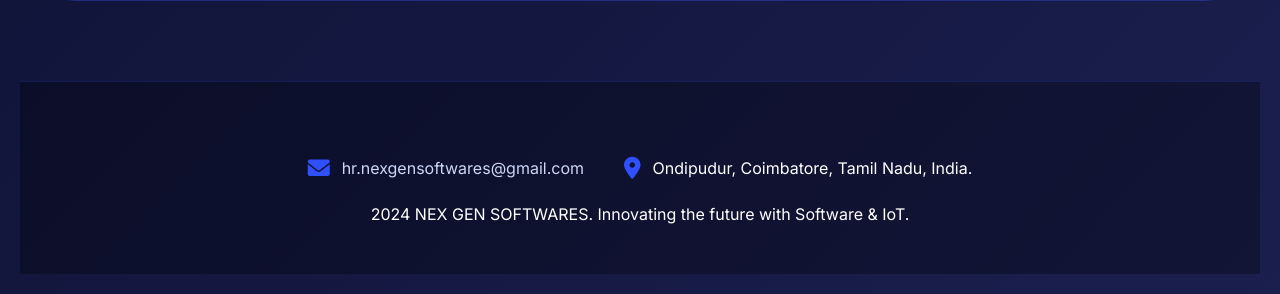
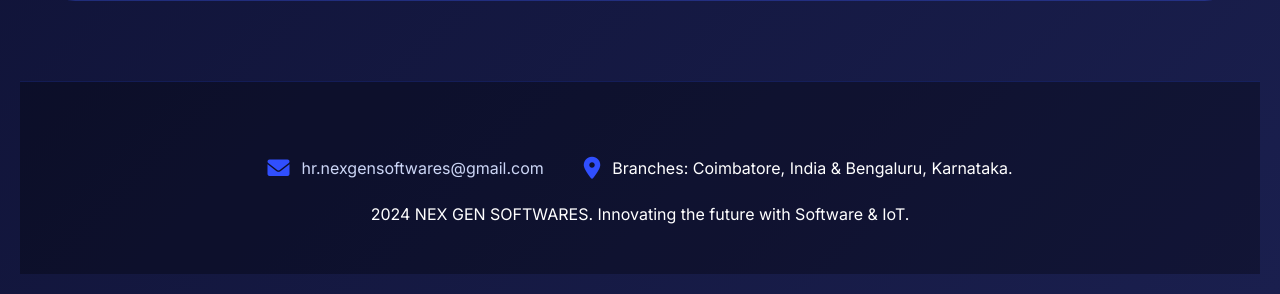
Before and after one commit to immathanhere-cloud/nexgensoftwares, a Flask app: page / in a window 1280 px wide. Shown: the part 2316-2610 px from the top of the page. Run offline with Flask 3, Linux system fonts and the light colour scheme.

Commit message:
Update contact address and footer information

```diff
--- a/templates/index.html
+++ b/templates/index.html
@@ -669,7 +669,7 @@
             </div>
             <div class="contact-item">
                 <i class="fas fa-map-marker-alt"></i>
-                <span>Ondipudur, Coimbatore, Tamil Nadu, India.</span>
+                <span>Branches: Coimbatore, India & Bengaluru, Karnataka.</span>
             </div>
         </div>
         <p>2024 NEX GEN SOFTWARES. Innovating the future with Software & IoT.</p>
```
